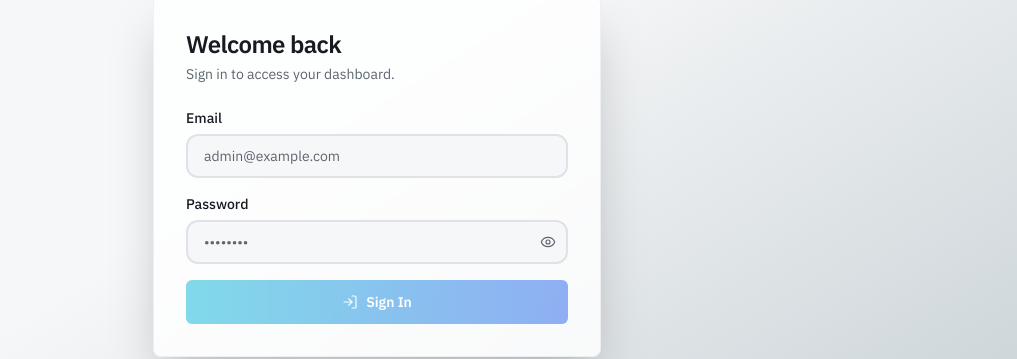
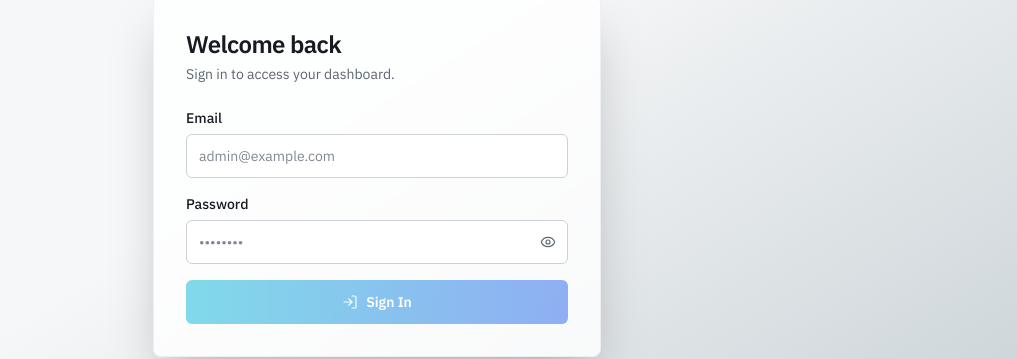
Before and after one commit to SSujitX/docklift, a React (Vite) app in the folder frontend/: page /sign-in in a window 1280 px wide. Shown: the part 304-663 px from the top of the page, without its empty margins (263-1280 px from the left). Built offline with nearby package versions, Linux system fonts and the light colour scheme; no server answers.

Commit message:
feat(ui): redesign input primitive

```diff
--- a/frontend/src/components/ui/input.tsx
+++ b/frontend/src/components/ui/input.tsx
@@ -1,13 +1,19 @@
 import * as React from "react";
 import { cn } from "@/lib/utils";
 
+/** 36px text input (40px on touch). Native <select> should use the same classes. */
 const Input = React.forwardRef<HTMLInputElement, React.ComponentProps<"input">>(
   ({ className, type, ...props }, ref) => {
     return (
       <input
         type={type}
         className={cn(
-          "flex h-11 w-full rounded-xl border-2 border-border bg-background px-4 py-2 text-sm transition-all duration-200 file:border-0 file:bg-transparent file:text-sm file:font-medium placeholder:text-muted-foreground focus:border-primary focus:outline-hidden focus:ring-2 focus:ring-primary/20 disabled:cursor-not-allowed disabled:opacity-50",
+          "flex h-9 w-full min-w-0 rounded-md border border-input bg-card px-3 py-1 text-sm text-foreground transition-[border-color,box-shadow] duration-150 pointer-coarse:h-10",
+          "file:mr-3 file:border-0 file:bg-transparent file:text-sm file:font-medium file:text-foreground",
+          "placeholder:text-subtle",
+          "focus:border-brand focus:outline-hidden focus:ring-3 focus:ring-brand/20",
+          "aria-invalid:border-danger aria-invalid:focus:ring-danger/20",
+          "disabled:cursor-not-allowed disabled:opacity-50",
           className
         )}
         ref={ref}
```
